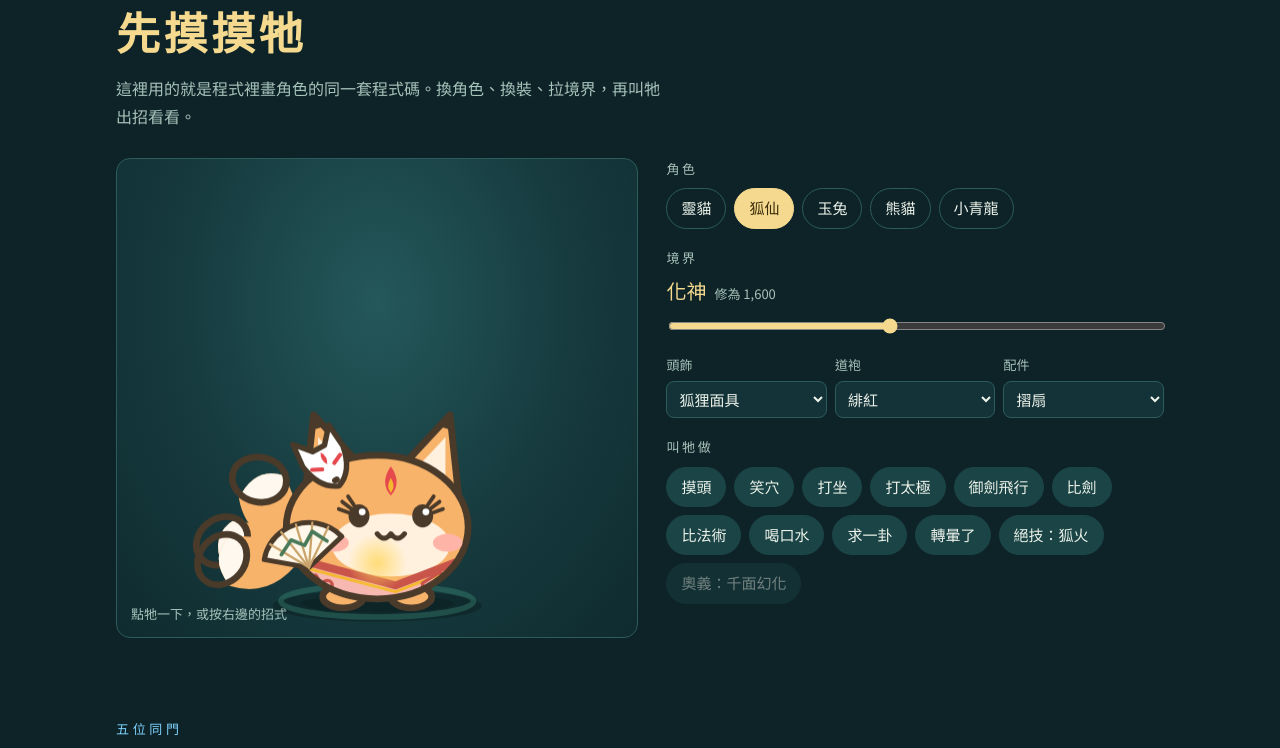
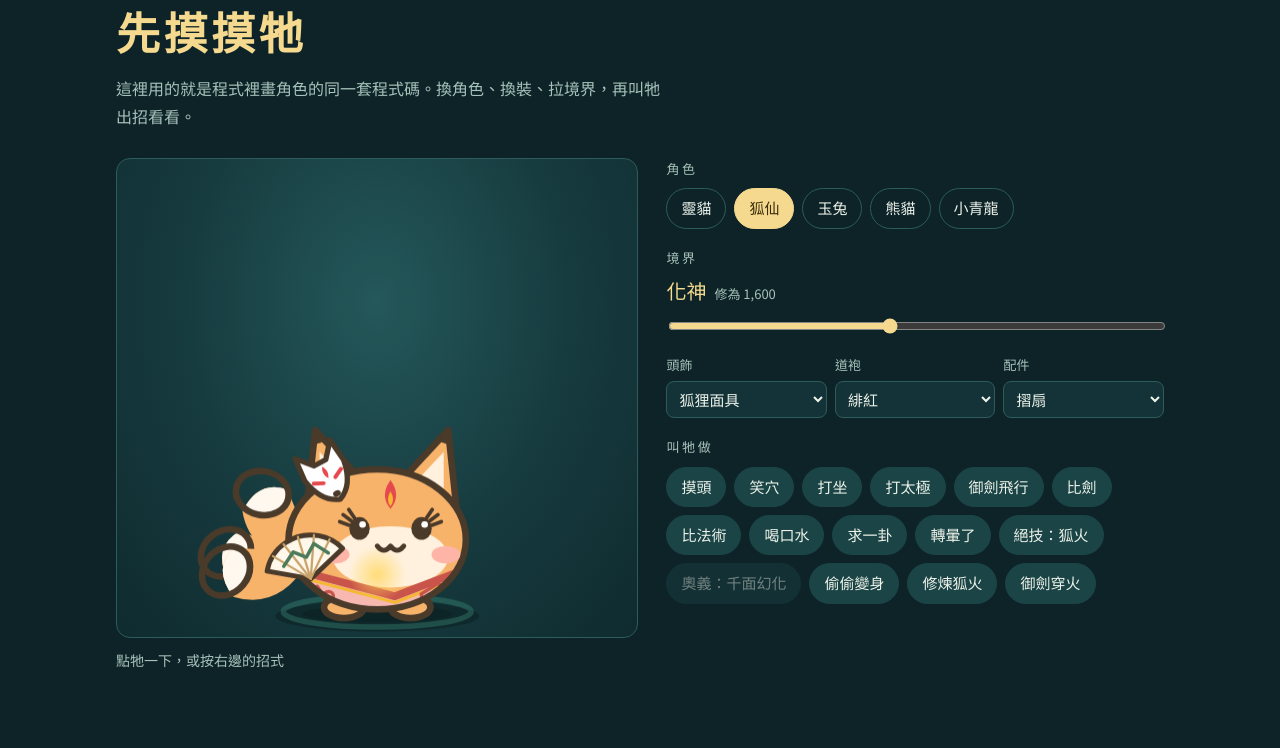
Before and after one commit to bca41258185-hash/exam-practice, a plain HTML site: page desk-pet/index.html in a window 1280 px wide. Shown: the part 2009-2757 px from the top of the page. Drawn offline with Linux system fonts and the light colour scheme; animation ran at ten frames a second; a web font is replaced by a local one.

Commit message:
桌面靈寵 intro: fox disguise, fox fire training and sword ride in try-it
Co-Authored-By: Claude Opus 5.5 <noreply@anthropic.com>

```diff
--- a/desk-pet/index.html
+++ b/desk-pet/index.html
@@ -71,7 +71,8 @@ section { padding-block: 72px 8px; }
 .stage { position: relative; aspect-ratio: 1 / 0.92; max-width: 100%; border-radius: 14px; overflow: hidden;
   background: radial-gradient(ellipse at 50% 30%, #24585a 0%, #163a3e 55%, #0f2b2f 100%); border: 1px solid var(--line); }
 .stage canvas { position: absolute; inset: 0; width: 100%; height: 100%; cursor: pointer; touch-action: manipulation; }
-.stage .say { position: absolute; left: 14px; bottom: 12px; right: 14px; font-size: 13px; color: var(--ink-soft); pointer-events: none; }
+.stage-col { display: grid; gap: 10px; min-width: 0; }
+.say { font-size: 14px; color: var(--ink-soft); min-height: 3.4em; }
 .panel { display: grid; gap: 18px; min-width: 0; }
 .group { display: grid; gap: 8px; }
 .group > span { font-size: 13px; letter-spacing: 0.2em; color: var(--ink-soft); }
@@ -161,7 +162,7 @@ footer { padding-block: 48px 36px; color: var(--ink-soft); font-size: 14px; text
     </div>
     <p class="meta">Windows 10／11 · 不用連網 · 不擋你工作</p>
   </div>
-  <p class="hint">點一下雲上的靈寵</p>
+  <p class="hint">點一下雲上的靈寵 · 有一隻是狐仙變的？</p>
 </header>
 
 <div class="wrap">
@@ -194,7 +195,7 @@ footer { padding-block: 48px 36px; color: var(--ink-soft); font-size: 14px; text
       <p class="lede">這裡用的就是程式裡畫角色的同一套程式碼。換角色、換裝、拉境界，再叫牠出招看看。</p>
     </div>
     <div class="play">
-      <div class="stage"><canvas id="stage" aria-label="試玩中的靈寵，點牠會有反應"></canvas><p class="say" id="say">點牠一下，或按右邊的招式</p></div>
+      <div class="stage-col"><div class="stage"><canvas id="stage" aria-label="試玩中的靈寵，點牠會有反應"></canvas></div><p class="say" id="say" aria-live="polite">點牠一下，或按右邊的招式</p></div>
       <div class="panel">
         <div class="group"><span>角色</span><div class="chips" id="species"></div></div>
         <div class="group realm-row">
@@ -3166,7 +3167,7 @@ footer { padding-block: 48px 36px; color: var(--ink-soft); font-size: 14px; text
   // ---------------- 開頭夜空 ----------------
   const sky = document.getElementById('sky'), sx = sky.getContext('2d');
   let W = 0, H = 0, DPR = 1, stars = [], fires = [], mouse = null;
-  const pets = SPECIES.map(([sp], i) => ({ sp, i, state: 'idle', t0: 0, until: 0, bubble: null, ph: Math.random() * 6 }));
+  const pets = SPECIES.map(([sp], i) => ({ sp, i, state: 'idle', t0: 0, until: 0, bubble: null, ph: Math.random() * 6, as: '', asUntil: 0, puff: 0, nextTrick: now() + 6 + Math.random() * 6 }));
   function resize() {
     const r = sky.getBoundingClientRect(); DPR = Math.min(2, window.devicePixelRatio || 1);
     W = r.width; H = r.height; sky.width = Math.round(W * DPR); sky.height = Math.round(H * DPR);
@@ -3220,10 +3221,16 @@ footer { padding-block: 48px 36px; color: var(--ink-soft); font-size: 14px; text
       cloud(sx, L.x, L.y + 6 * L.s + bob * 0.4, L.s);
       if (p.until && T > p.until) { p.state = 'idle'; p.until = 0; }
       if (p.bubble && T - p.bubble.at > 3) p.bubble = null;
+      if (p.sp === 'fox') {   // 狐仙在雲上也會偷偷變身騙你
+        if (!p.as && T > p.nextTrick && p.state === 'idle') { p.as = pick(['cat', 'rabbit', 'panda', 'dragon']); p.asUntil = T + 12 + Math.random() * 6; p.puff = T; }
+        if (p.as && T > p.asUntil) { p.as = ''; p.puff = T; p.nextTrick = T + 14 + Math.random() * 10; }
+      }
       const look = mouse ? { x: (mouse.x - L.x) / L.s, y: (mouse.y - (L.y - 38 * L.s)) / L.s } : { x: 0, y: 0 };
       sx.save(); sx.translate(L.x - 100 * L.s, L.y - 188 * L.s + bob); sx.scale(L.s, L.s);
-      drawPet(sx, { state: p.state, dir: L.x < W / 2 ? 1 : -1, t: T + p.i * 0.37, st: T - p.t0, look, outfit: { species: p.sp, ...LOOK[p.sp], realm: 6, evo: 3 }, bubble: p.bubble && { text: p.bubble.text, age: T - p.bubble.at } });
+      drawPet(sx, { state: p.state, dir: L.x < W / 2 ? 1 : -1, t: T + p.i * 0.37, st: T - p.t0, look, outfit: { species: p.as || p.sp, fake: p.as ? 'fox' : undefined, ...LOOK[p.sp], realm: 6, evo: 3 }, bubble: p.bubble && { text: p.bubble.text, age: T - p.bubble.at } });
       sx.restore();
+      if (p.puff && T - p.puff < 0.7) { const q = (T - p.puff) / 0.7; sx.save(); sx.globalAlpha = 1 - q; sx.fillStyle = '#f3f6ef';
+        for (let i = 0; i < 9; i++) { const a = i * 0.7; sx.beginPath(); sx.arc(L.x + Math.cos(a) * (16 + q * 50) * L.s, L.y - 60 * L.s + Math.sin(a) * (10 + q * 30) * L.s, (11 - q * 5) * L.s, 0, 6.283); sx.fill(); } sx.restore(); }
     }
   }
   function skyHit(x, y) { for (const L of petLayout()) if (Math.abs(x - L.x) < 70 * L.s && y > L.y - 150 * L.s && y < L.y + 30 * L.s) return L.p; return null; }
@@ -3232,6 +3239,7 @@ footer { padding-block: 48px 36px; color: var(--ink-soft); font-size: 14px; text
   sky.addEventListener('click', (e) => {
     const r = sky.getBoundingClientRect(), p = skyHit(e.clientX - r.left, e.clientY - r.top); if (!p) return;
     const T = now(), roll = Math.random();
+    if (p.as) { p.as = ''; p.puff = T; p.nextTrick = T + 14 + Math.random() * 10; p.state = 'happy'; p.t0 = T; p.until = T + 1.4; p.bubble = { text: pick(['被你看穿了！', '尾巴又露出來了……', '嘻嘻，有騙到你嗎？']), at: T }; return; }
     p.state = roll < 0.18 ? 'laugh' : roll < 0.36 ? 'spin' : 'happy'; p.t0 = T; p.until = T + (p.state === 'laugh' ? 2.4 : 1.4);
     p.bubble = { text: p.state === 'laugh' ? '哈哈哈，笑穴！' : pick(LINES[p.sp]), at: T };
   });
@@ -3243,7 +3251,11 @@ footer { padding-block: 48px 36px; color: var(--ink-soft); font-size: 14px; text
     ['摸頭', 'happy', 1.4, 0], ['笑穴', 'laugh', 2.4, 0], ['打坐', 'sleep', 5, 0], ['打太極', 'taichi', 5, 0],
     ['御劍飛行', 'roll', 5, 2], ['比劍', 'sword', 4, 0], ['比法術', 'spell', 4, 0], ['喝口水', 'drink', 4, 0],
     ['求一卦', 'divine', 4, 0], ['轉暈了', 'dizzy', 2.6, 0], ['絕技', 'sig', 3.2, 2], ['奧義', 'ult', 4.2, 6],
+    ['偷偷變身', 'disguise', 25, 0, 'fox'], ['修煉狐火', 'foxtrain', 15, 0, 'fox'], ['御劍穿火', 'foxride', 6, 2, 'fox'],
   ];
+  const FOX_MOVES = ['gather', 'cast', 'spin', 'juggle', 'meditate'];
+  const FOX_MOVE_SAY = { gather: '狐火，聚！', cast: '狐火，散！', spin: '九尾，開！', juggle: '看我拋火～', meditate: '吐納……' };
+  const CAUGHT = ['被你看穿了！', '尾巴又露出來了……', '嘻嘻，剛剛有騙到你嗎？', '下次一定變得更像！'];
   const SAY = { happy: () => pick(LINES[cur.sp]), laugh: () => '哈哈哈，別點那裡！', sleep: () => '吐納……', taichi: () => '起來動一動吧', roll: () => '御劍追你！', sword: () => '看劍！', spell: () => '符來！', drink: () => '道友也喝口水吧', divine: () => '天機……', dizzy: () => '天旋地轉～' };
   function chips(el, list, key, onPick) {
     el.innerHTML = '';
@@ -3260,7 +3272,8 @@ footer { padding-block: 48px 36px; color: var(--ink-soft); font-size: 14px; text
   }
   function buildActs() {
     const el = document.getElementById('acts'); el.innerHTML = '';
-    for (const [name, key, , need] of ACTS) {
+    for (const [name, key, , need, only] of ACTS) {
+      if (only && only !== cur.sp) continue;
       const label = key === 'sig' ? `絕技：${SK[cur.sp][0][1]}` : key === 'ult' ? `奧義：${SK[cur.sp][1][1]}` : name;
       const b = document.createElement('button'); b.type = 'button'; b.className = 'chip act' + (cur.realm < need ? ' locked' : ''); b.textContent = label;
       b.addEventListener('click', () => act(key)); el.appendChild(b);
@@ -3268,30 +3281,55 @@ footer { padding-block: 48px 36px; color: var(--ink-soft); font-size: 14px; text
   }
   function act(key, text) {
     const a = ACTS.find((x) => x[1] === key) || ACTS[0], T = now();
+    if (key !== 'disguise') cur.disguise = null;
+    if (key === 'disguise') {
+      const others = SPECIES.map((x) => x[0]).filter((x) => x !== 'fox');
+      cur.disguise = { as: pick(others), until: T + 25 }; cur.state = 'idle'; cur.t0 = T; cur.until = 0; cur.move = ''; cur.bubble = null; puff(T);
+      sayEl.textContent = '狐仙變成別的同門了。可是尾巴藏不住、睫毛也還在，看出來了就點她一下。在桌面上她大約每分鐘偷偷變一次。'; return;
+    }
+    if (key === 'foxtrain') { cur.state = 'foxtrain'; cur.t0 = T; cur.until = T + a[2]; cur.fm = 0; cur.fmAt = T; cur.move = ''; cur.bubble = { text: FOX_MOVE_SAY[FOX_MOVES[0]], at: T };
+      sayEl.textContent = '螢幕保護時狐仙不睡覺，一招一招修煉狐火：聚火、放火、轉尾、拋火、打坐。'; return; }
+    if (key === 'foxride' && cur.realm >= a[3]) { cur.state = 'foxride'; cur.t0 = T; cur.until = T + a[2]; cur.move = ''; cur.bubble = { text: pick(['御劍穿火！', '踏劍遊火海～']), at: T };
+      sayEl.textContent = '螢幕保護時，狐仙會踩著飛劍在滿螢幕的狐火之間繞一大圈，飛過的地方火被撥開。'; return; }
     if (cur.realm < a[3]) { cur.bubble = { text: `要到${REALMS[a[3]]}才會喔`, at: T }; sayEl.textContent = `「${a[0] === '絕技' || a[0] === '奧義' ? a[0] : a[0]}」要修到${REALMS[a[3]]}才會，往右拉境界試試。`; return; }
     cur.t0 = T; cur.until = T + a[2];
     if (key === 'sig' || key === 'ult') { const s = SK[cur.sp][key === 'sig' ? 0 : 1]; cur.state = 'strike'; cur.move = s[0]; cur.bubble = { text: s[1] + '！', at: T }; sayEl.textContent = `${key === 'sig' ? '絕技' : '奧義'}「${s[1]}」。在桌面上是雙擊${key === 'ult' ? '改成滑鼠中鍵' : ''}施展。`; return; }
     cur.state = key; cur.move = ''; cur.bubble = { text: text || SAY[key](), at: T };
     sayEl.textContent = { happy: '在桌面上點一下就是摸頭，修為 +2。', laugh: '每位都藏一個笑穴，點到會笑到打滾。', sleep: '你離開座位時牠會自己閉關修煉。', taichi: '坐太久了，牠打一套太極叫你起來。', roll: '在桌面上滾滾輪，牠就御劍追著游標飛。', sword: '在牠身上來回揮滑鼠就是比劍，手上會換成劍。', spell: '快速連點五下就是比法術，手上換成黃符。', drink: '每用電腦一小時，牠喝一口，提醒你喝水。', divine: '每天一卦，搖三枚銅錢起易經卦象。', dizzy: '甩太大力，牠會轉暈。' }[key] || '';
   }
+  let puffAt = -9; function puff(T) { puffAt = T; }
+  const stageFires = Array.from({ length: 9 }, (_, i) => ({ x: 20 + (i * 37) % 170, ph: i * 0.7 }));
   function drawStage(T) {
     const r = stage.getBoundingClientRect(), d = Math.min(2, devicePixelRatio || 1);
     if (stage.width !== Math.round(r.width * d)) { stage.width = Math.round(r.width * d); stage.height = Math.round(r.height * d); }
-    const k = Math.min(r.width / 200, r.height / 200) * 0.95;
+    const k = Math.min(r.width / 200, (r.height - 12) / 200) * 0.95;
     cx.setTransform(d, 0, 0, d, 0, 0); cx.clearRect(0, 0, r.width, r.height);
     if (cur.until && T > cur.until) { cur.state = 'idle'; cur.until = 0; cur.move = ''; }
+    if (cur.disguise && T > cur.disguise.until) { cur.disguise = null; puff(T); cur.bubble = { text: '玩夠了，變回來囉', at: T }; }
+    if (cur.state === 'foxtrain' && T - cur.fmAt > 3) { cur.fm = (cur.fm + 1) % FOX_MOVES.length; cur.fmAt = T; cur.t0 = T; cur.bubble = { text: FOX_MOVE_SAY[FOX_MOVES[cur.fm]], at: T }; }
     if (cur.bubble && T - cur.bubble.at > 3) cur.bubble = null;
-    const fly = cur.state === 'roll', ox = r.width / 2 - 100 * k, oy = r.height - 200 * k - 6 + (fly ? -30 * k + Math.sin(T * 3) * 6 * k : 0);
+    const fly = cur.state === 'roll' || cur.state === 'foxride', ox = r.width / 2 - 100 * k, oy = r.height - 14 - 192 * k + (fly ? -30 * k + Math.sin(T * 3) * 6 * k : 0);
     cx.fillStyle = 'rgba(0,0,0,0.22)'; cx.beginPath(); cx.ellipse(r.width / 2, oy + 189 * k + (fly ? 30 * k : 0), (fly ? 34 : 46) * k, 7 * k, 0, 0, 6.283); cx.fill();
     cx.save(); cx.translate(ox, oy); cx.scale(k, k);
-    const realm = Math.min(8, cur.realm), done = cur.realm >= 9;
-    drawPet(cx, { state: cur.state, dir: 1, t: T, st: T - cur.t0, look: cur.look, outfit: { species: cur.sp, hat: cur.hat, robe: cur.robe, gear: cur.gear, realm, done, move: cur.move }, bubble: cur.bubble && { text: cur.bubble.text, age: T - cur.bubble.at } });
+    const realm = Math.min(8, cur.realm), done = cur.realm >= 9, ride = cur.state === 'foxride';
     cx.restore();
+    if (ride) {   // 穿火：周圍的狐火繞著飛、被撥開
+      for (const f of stageFires) { const a = f.ph * 4 + T * 0.7, R = (62 + f.x * 0.2 + 14 * Math.sin(T * 3 + f.ph)) * k; flame(cx, r.width / 2 + Math.cos(a) * R, oy + 120 * k + Math.sin(a) * R * 0.5, 5 * k, 0.85); }
+    }
+    cx.save(); cx.translate(ox, oy); cx.scale(k, k);
+    const fake = cur.disguise ? cur.disguise.as : '';
+    drawPet(cx, { state: cur.state, dir: ride ? (Math.sin(T * 0.8) > 0 ? 1 : -1) : 1, t: T, st: T - cur.t0, look: cur.look, outfit: { species: fake || cur.sp, fake: fake ? 'fox' : undefined, hat: cur.hat, robe: cur.robe, gear: cur.gear, realm, done, move: cur.move, foxmove: cur.state === 'foxtrain' ? FOX_MOVES[cur.fm] : undefined }, bubble: cur.bubble && { text: cur.bubble.text, age: T - cur.bubble.at } });
+    cx.restore();
+    if (T - puffAt < 0.7) { const q = (T - puffAt) / 0.7; cx.save(); cx.globalAlpha = 1 - q; cx.fillStyle = '#f3f6ef';
+      for (let i = 0; i < 9; i++) { const a = i * 0.7; cx.beginPath(); cx.arc(r.width / 2 + Math.cos(a) * (20 + q * 70) * k, oy + 120 * k + Math.sin(a) * (14 + q * 40) * k, (14 - q * 6) * k, 0, 6.283); cx.fill(); } cx.restore(); }
     stage._k = k; stage._o = { x: ox, y: oy };
   }
   stage.addEventListener('pointermove', (e) => { const r = stage.getBoundingClientRect(), k = stage._k || 1; cur.look = { x: (e.clientX - r.left - stage._o.x) / k - 100, y: (e.clientY - r.top - stage._o.y) / k - 150 }; });
   stage.addEventListener('pointerleave', () => { cur.look = { x: 0, y: 0 }; });
-  stage.addEventListener('click', () => act(Math.random() < 0.15 ? 'laugh' : 'happy'));
+  stage.addEventListener('click', () => {
+    if (cur.disguise) { cur.disguise = null; puff(now()); act('happy', pick(CAUGHT)); sayEl.textContent = '識破了！在桌面上點變身中的狐仙，她也會現原形。'; return; }
+    act(Math.random() < 0.15 ? 'laugh' : 'happy');
+  });
   const realmEl = document.getElementById('realm'), realmName = document.getElementById('realmName');
   const XP = ['0', '150', '500', '1,000', '1,600', '2,300', '3,100', '4,000', '5,000', '6,000'];
   function showRealm() { realmName.innerHTML = `${REALMS[cur.realm]}<small>修為 ${XP[cur.realm]}</small>`; }
```
